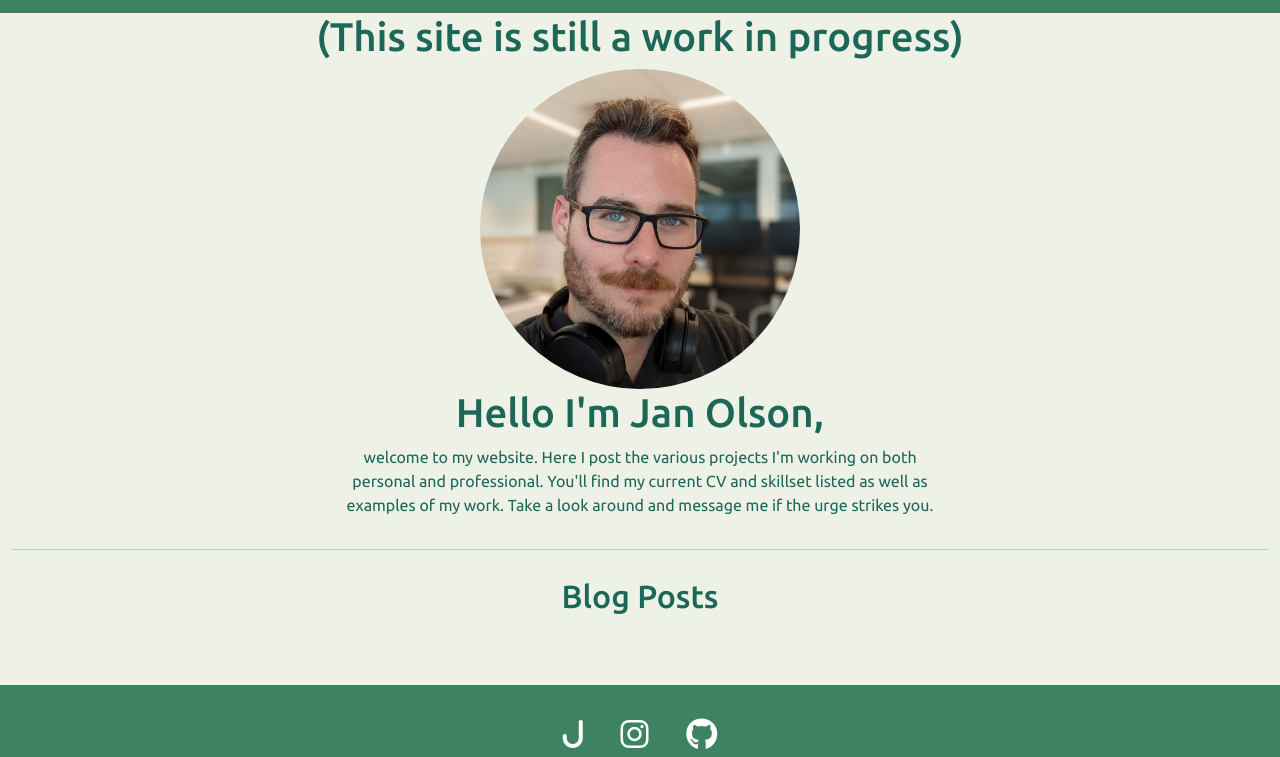
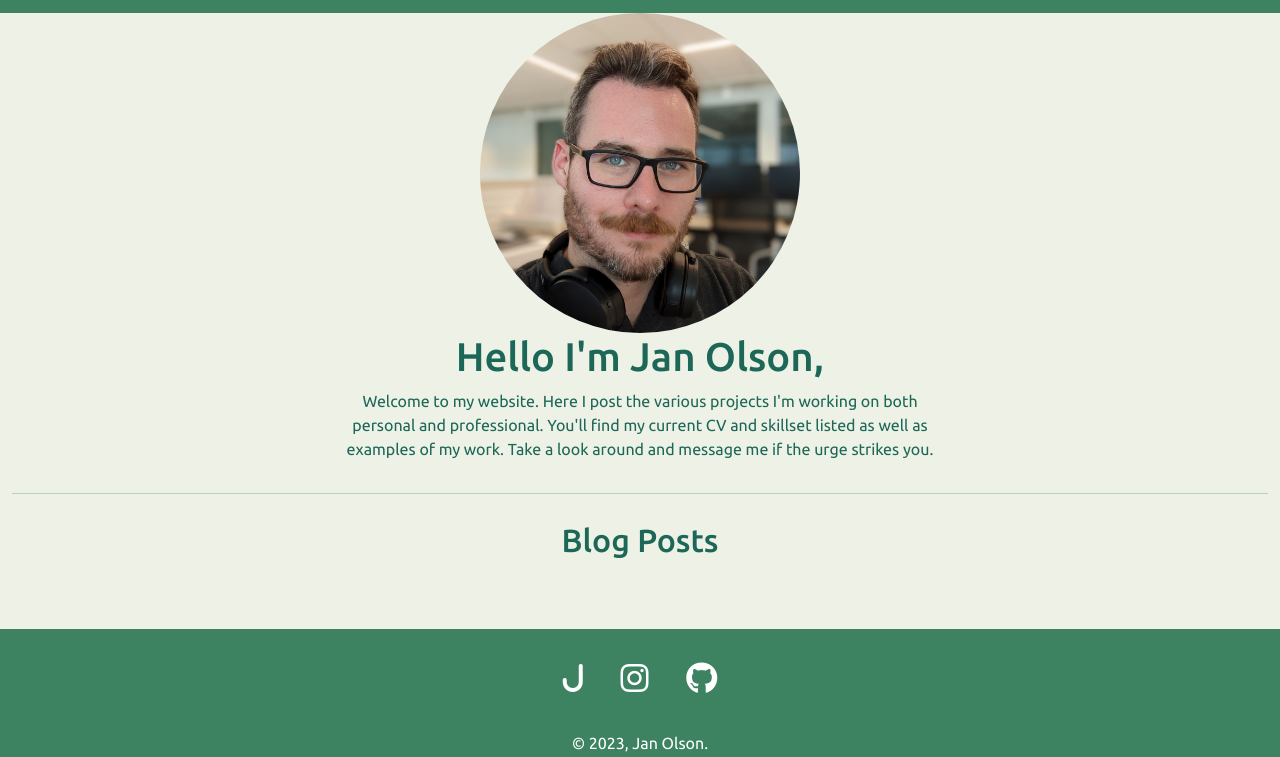
Before and after one commit to BackgroundLogic/portfolio, a Flask app: page / in a window 1280 px wide. Shown: the part 69-826 px from the top of the page. Run offline with Flask 3, Linux system fonts and the light colour scheme; data that the repository does not hold is empty; some libraries are stand-ins or nearby versions.

Commit message:
remove wip statement from homepage

```diff
--- a/templates/home.html
+++ b/templates/home.html
@@ -9,7 +9,6 @@
     <!-- Page Content -->
     <section id="main">
         <div class="container-fluid">
-            <h1>(This site is still a work in progress)</h1>
             <div class="row">
                 <div class="col-lg-6 col-md-8 mx-auto">
                     <div class="row">
@@ -20,7 +19,7 @@
                             <span>
                                 <h1>Hello I'm Jan Olson,</h1>
                                 <p>
-                                    welcome to my website. Here I post the various projects I'm working on both
+                                    Welcome to my website. Here I post the various projects I'm working on both
                                     personal and professional. You'll find my current CV and skillset listed as well as examples of
                                     my work. Take a look around and message me if the urge strikes you.
                                 </p>
```
